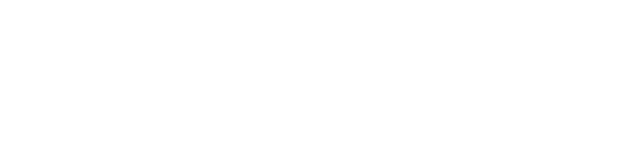
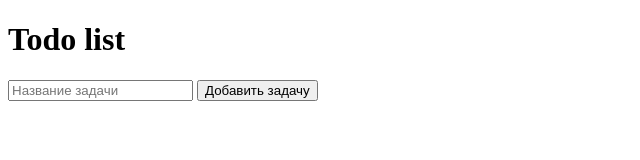
Before and after one commit to MaximZozulya/Todo, a plain HTML site: page index.html in a window 1280 px wide. Shown: the whole page, without its empty margins (0-640 px from the left). Drawn offline with Linux system fonts and the light colour scheme.

Commit message:
Implemented a function to add a value to an array

```diff
--- a/index.html
+++ b/index.html
@@ -4,13 +4,12 @@
     <meta charset="UTF-8" />
     <meta name="viewport" content="width=device-width, initial-scale=1.0" />
     <link rel="stylesheet" href="css/style.css">
-    <title>Todo-List</title>
+    <title>Todo List</title>
   </head>
   <body>
-
-
-
-
+    <h1>Todo list</h1>
+    <input class="js-input" placeholder="Название задачи">
+    <button onclick="addTodo();">Добавить задачу</button>
 
 
     <script src="js/todo.js"></script>
--- a/js/todo.js
+++ b/js/todo.js
@@ -0,0 +1,17 @@
+'use strict';
+
+// 1.Создаем массив для хранения наших задач
+const todoList = [];
+
+// 2.При нажатии кнопки добавит , получаем значение из поля ввода и добавляем его в наш массив
+function addTodo() {
+  const inputElement = document.querySelector('.js-input');
+  const name = inputElement.value;
+  todoList.push(name);
+
+  // 3. Выводим на консоль
+  console.log(todoList);
+
+  // Очищаем поле после  ввода текста
+  inputElement.value = '';
+}
```
